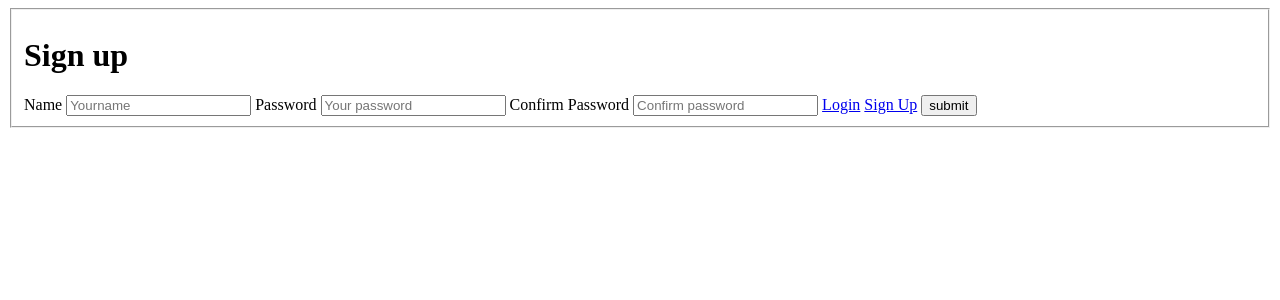
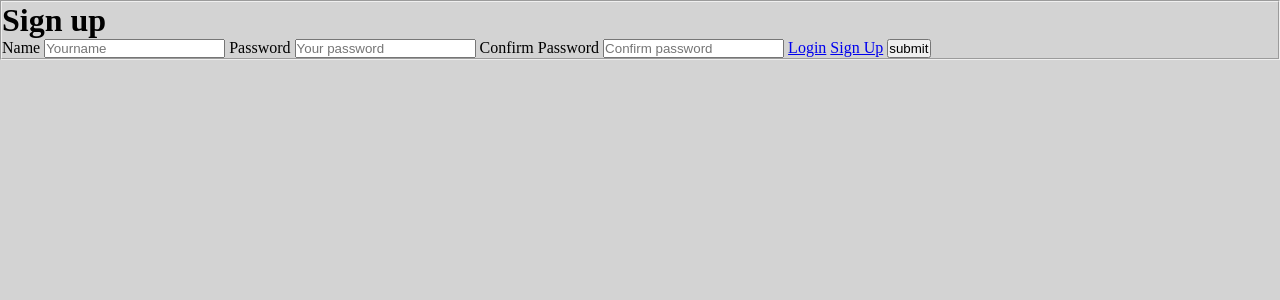
Before and after one commit to Divinechukwuma/oop-first-try, a PHP site: page / in a window 1280 px wide. Shown: the top 300 px of the page. Run offline with PHP 8.4, Linux system fonts and the light colour scheme.

Commit message:
im tired

```diff
--- /dev/null
+++ b/css/style.css
@@ -0,0 +1,10 @@
+* {
+    margin: 0%;
+    padding: 0%;
+}
+
+body {
+    background-color: #d3d3d3;
+}
+
+.parent {}
--- a/index.php
+++ b/index.php
@@ -4,6 +4,7 @@
     <meta charset="UTF-8">
     <meta name="viewport" content="width=device-width, initial-scale=1.0">
     <title>Sign up form</title>
+    <link rel="stylesheet" href="css/style.css">
 </head>
 <body>
 
```
Also changed, not shown: config/data.php (+35 -0 lines), README.md.
